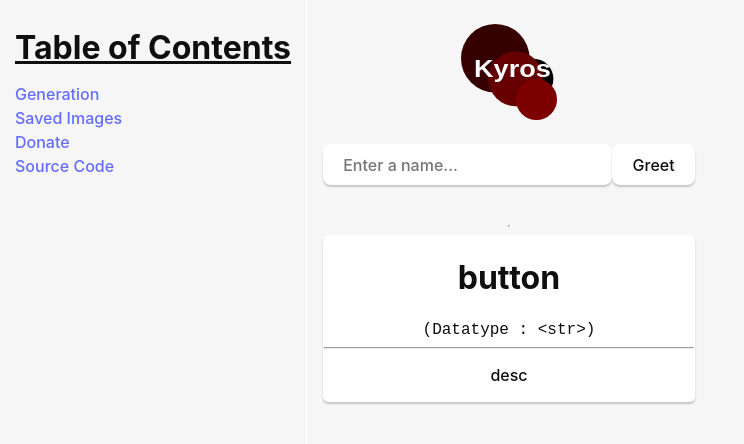
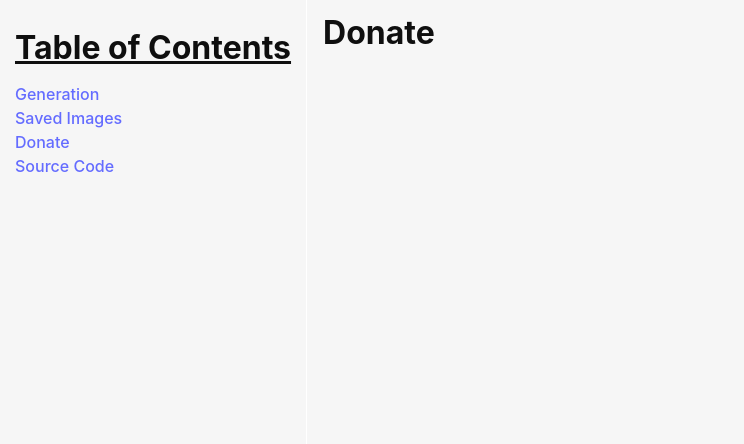
Before and after one commit to Some1and2-XC/kyros-gui, a React (Vite) app: page /donate in a window 1280 px wide. Shown: the top 444 px of the page, without its empty margins (0-744 px from the left). Built offline with nearby package versions, Linux system fonts and the light colour scheme.

Commit message:
Added 'view' for each page

```diff
--- a/src/App.tsx
+++ b/src/App.tsx
@@ -1,59 +1,26 @@
-import { useState } from "react";
-import { invoke } from "@tauri-apps/api/tauri";
+import { BrowserRouter, Routes, Route } from "react-router-dom";
 
-import kyrosLogo from "./assets/kyros.svg";
 import "./App.css";
 
-import Sidebar from "./Sidebar";
 import Layout from "./Layout";
-import OptionBox from "./OptionBox";
+import Home from "./views/Home";
+import Gallery from "./views/Gallery";
+import Donate from "./views/Donate";
+import Source from "./views/Source";
 
 function App() {
 
-    const [greetMsg, setGreetMsg] = useState("");
-    const [name, setName] = useState("");
-
-    async function greet() {
-        setGreetMsg(await invoke("greet", { name }));
-    }
-
     return (
-		<Layout>
-			<Sidebar>
-				<h1 style={{textDecoration: "underline"}}>Table of Contents</h1>
-				<a href="#">Generation</a>
-				<a href="#">Saved Images</a>
-				<a href="#">Donate</a>
-				<a href="#">Source Code</a>
-			</Sidebar>
-			<div className="container">
-				<img src={kyrosLogo} className="logo" alt="Kyros Logo" />
-
-				<form
-					className="row"
-					onSubmit={(e) => {
-						e.preventDefault();
-						greet();
-					}} >
-
-					<input
-						id="input-box"
-						onChange={(e) => setName(e.currentTarget.value)}
-						placeholder="Enter a name..."
-					/>
-					<button type="submit">Greet</button>
-				</form>
-				<p>{greetMsg}</p>
-				<hr />
-				<OptionBox
-					title="button"
-					description="desc"
-					datatype="str"
-					data_title="button_value"
-					image="img"
-				/>
-			</div>
-		</Layout>
+		<BrowserRouter>
+			<Routes>
+				<Route path="/" element={<Layout />}>
+					<Route index element={<Home />} />
+					<Route path="gallery" element={<Gallery />} />
+					<Route path="donate" element={<Donate />} />
+					<Route path="source" element={<Source />} />
+				</Route>
+			</Routes>
+		</BrowserRouter>
     );
 }
 
--- a/src/Layout.tsx
+++ b/src/Layout.tsx
@@ -1,11 +1,28 @@
+import { Outlet, Link } from "react-router-dom";
 import "./Layout.css";
 
-function Layout({ children }) {
+function Sidebar({ children }) {
+	// .Sidebar css found in Layout.css
 	return (
-		<div className="Layout">
+		<div className="Sidebar">
 			{children}
 		</div>
 	);
 }
 
+function Layout() {
+	return (
+		<div className="Layout">
+			<Sidebar>
+				<h1 style={{textDecoration: "underline"}}>Table of Contents</h1>
+				<Link to="/">Generation</Link>
+				<Link to="/gallery">Saved Images</Link>
+				<Link to="/donate">Donate</Link>
+				<Link to="/source">Source Code</Link>
+			</Sidebar>
+			<Outlet />
+		</div>
+	);
+}
+
 export default Layout;
--- a/src/Sidebar.tsx
+++ /dev/null
@@ -1,10 +0,0 @@
-function Sidebar({ children }) {
-	// .Sidebar css found in Layout.css
-	return (
-		<div className="Sidebar">
-			{children}
-		</div>
-	);
-}
-
-export default Sidebar;
--- /dev/null
+++ b/src/views/Donate.tsx
@@ -0,0 +1,7 @@
+function Donate() {
+	return (
+		<h1>Donate</h1>
+	);
+}
+
+export default Donate;
--- /dev/null
+++ b/src/views/Gallery.tsx
@@ -0,0 +1,7 @@
+function Gallery() {
+	return (
+		<h1>Gallery</h1>
+	);
+}
+
+export default Gallery;
--- /dev/null
+++ b/src/views/Home.tsx
@@ -0,0 +1,47 @@
+import { useState } from "react";
+import { invoke } from "@tauri-apps/api/tauri";
+
+import kyrosLogo from "../assets/kyros.svg";
+import OptionBox from "../OptionBox";
+
+function Home() {
+
+    const [greetMsg, setGreetMsg] = useState("");
+    const [name, setName] = useState("");
+
+    async function greet() {
+        setGreetMsg(await invoke("greet", { name }));
+    }
+
+	return (
+		<div className="container">
+			<img src={kyrosLogo} className="logo" alt="Kyros Logo" />
+
+			<form
+				className="row"
+				onSubmit={(e) => {
+					e.preventDefault();
+					greet();
+				}} >
+
+				<input
+					id="input-box"
+					onChange={(e) => setName(e.currentTarget.value)}
+					placeholder="Enter a name..."
+				/>
+				<button type="submit">Greet</button>
+			</form>
+			<p>{greetMsg}</p>
+			<br />
+			<OptionBox
+				title="button"
+				description="desc"
+				datatype="str"
+				data_title="button_value"
+				image="img"
+			/>
+		</div>
+	);
+}
+
+export default Home;
--- /dev/null
+++ b/src/views/Source.tsx
@@ -0,0 +1,8 @@
+function Source() {
+	return (
+		<h1>Source</h1>
+	);
+
+}
+
+export default Source;
```
